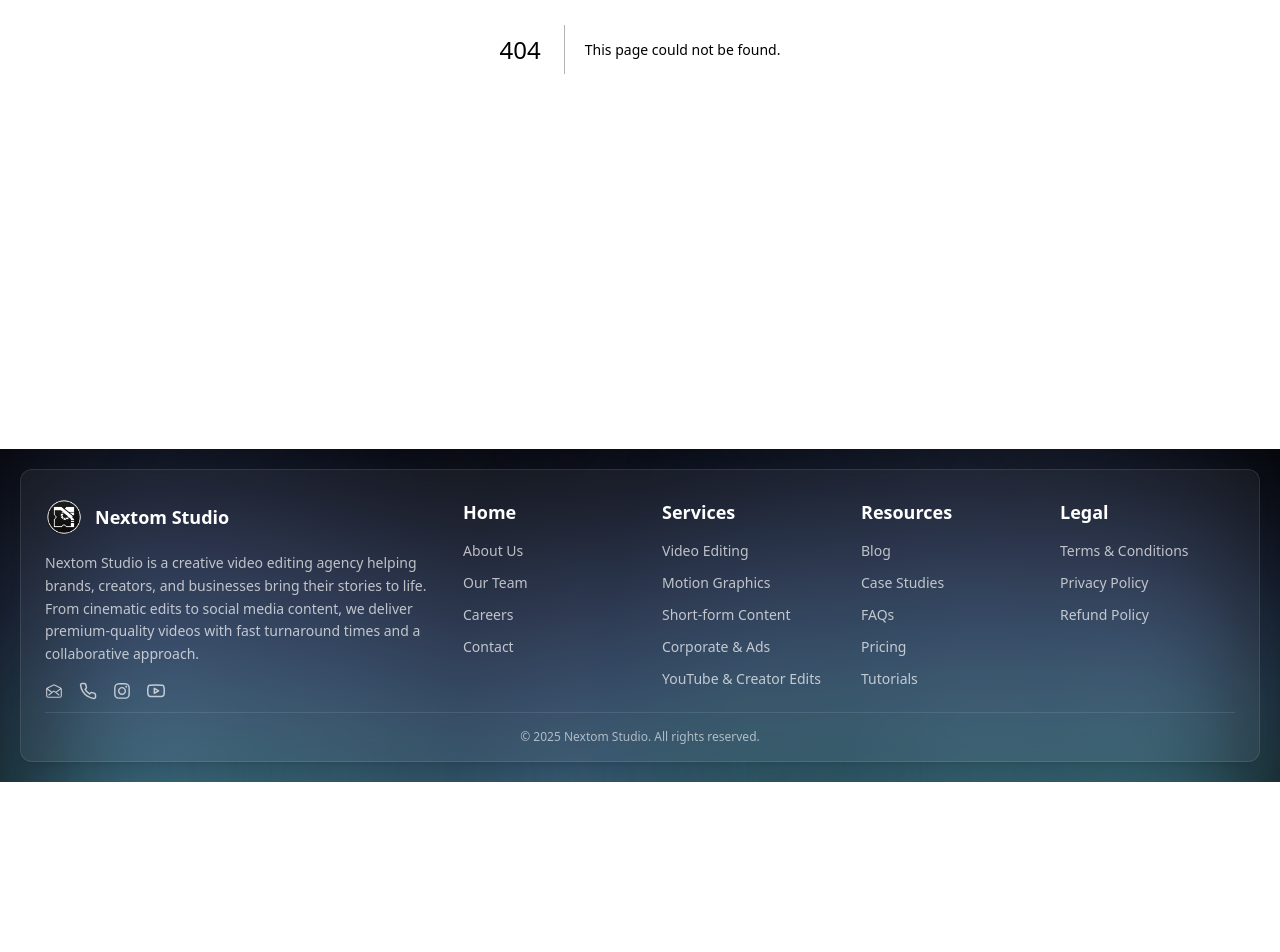
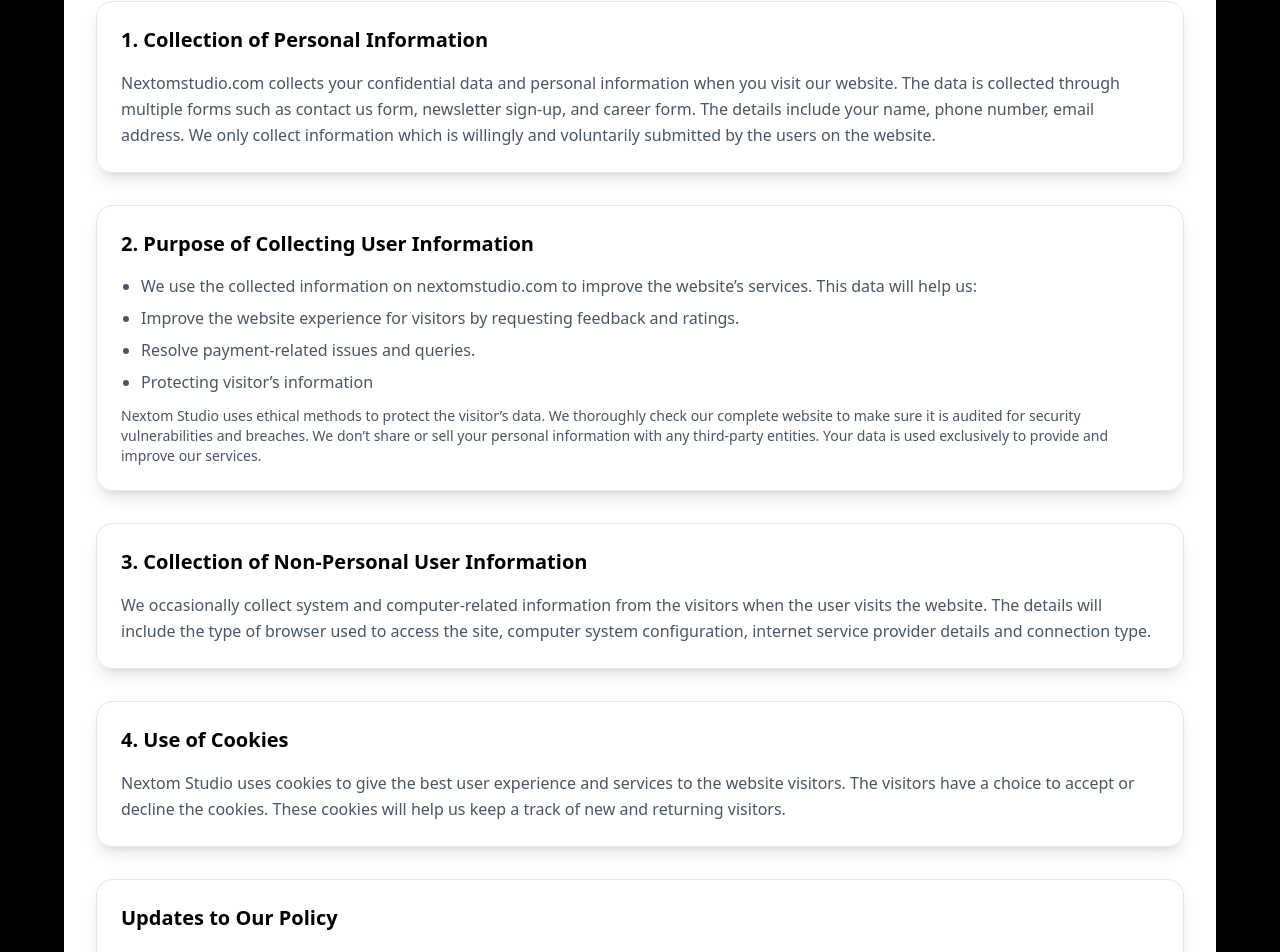
Before and after one commit to Vinayku766/nextom-studio, a Next.js app: page /privacy in a window 1280 px wide. Before the commit this address had no page. Shown: the part 351-1303 px from the top of the page. Before the commit the page ends 1133 px from the top, so only its background shows below. Built offline with nearby package versions, Linux system fonts and the light colour scheme.

Commit message:
added privacy and refund page

```diff
--- a/src/app/globals.css
+++ b/src/app/globals.css
@@ -7,6 +7,10 @@
   --font-poppins: "Poppins", sans-serif;
   --font-mont: "Montserrat", sans-serif;
   --font-roboto: "Roboto", sans-serif;
+}
+
+html, body{
+  scroll-behavior: smooth;
 }
 
 .box {
--- /dev/null
+++ b/src/app/privacy/page.js
@@ -0,0 +1,80 @@
+'use client';
+import React from 'react';
+
+const page = () => {
+
+  return (
+    <section className='relative overflow-hidden bg-black'>
+      <div className="max-w-6xl mx-auto pt-24 pb-20">
+       <div className='px-12 text-center text-white'>
+         <h1 className='text-lg md:text-xl font-semibold'>Privacy Policy for Nextom Studio</h1>
+         <h2 className='text-xl md:text-3xl font-bold my-6'>Where innovation <span className='bg-gradient-to-r from-primary-aqua to-secondary-blue bg-clip-text text-transparent'>meets confidentiality.</span></h2>
+         <p>Through this page, we are informing our website visitors about the policies regarding collecting, disclosure, and using personal information, if anyone decides to use our services. <br />Types of information we are collecting:
+         </p>
+       </div>
+        <div className="bg-white shadow-md rounded-xl p-8 mt-10">
+              <div className="grid gap-8">
+          <div className="p-6 rounded-2xl shadow-lg border border-gray-200 hover:shadow-xl transition">
+            <h3 className="text-xl font-semibold text-primary mb-4">
+              1. Collection of Personal Information
+            </h3>
+            <p className="leading-relaxed text-gray-600">
+             Nextomstudio.com collects your confidential data and personal information when you visit our website. The data is collected through multiple forms such as contact us form, newsletter sign-up, and career form. The details include your name, phone number, email address. We only collect information which is willingly and voluntarily submitted by the users on the website.
+            </p>
+          </div>
+
+          <div className="p-6 rounded-2xl shadow-lg border border-gray-200 hover:shadow-xl transition">
+            <h3 className="text-xl font-semibold text-primary mb-4">
+              2. Purpose of Collecting User Information
+            </h3>
+            <ul className="list-disc pl-5 space-y-2 text-gray-600">
+              <li>
+               We use the collected information on nextomstudio.com to improve the website’s services. This data will help us:
+              </li>
+              <li>
+                Improve the website experience for visitors by requesting feedback and ratings.
+              </li>
+              <li>
+               Resolve payment-related issues and queries.
+              </li>
+              <li>
+                Protecting visitor’s information
+              </li>
+            </ul>
+            <p className="mt-3 text-sm text-gray-600">
+              Nextom Studio uses ethical methods to protect the visitor’s data. We thoroughly check our complete website to make sure it is audited for security vulnerabilities and breaches. We don’t share or sell your personal information with any third-party entities. Your data is used exclusively to provide and improve our services.
+            </p>
+          </div>
+          <div className="p-6 rounded-2xl shadow-lg border border-gray-200 hover:shadow-xl transition">
+            <h3 className="text-xl font-semibold text-primary mb-4">
+              3. Collection of Non-Personal User Information
+            </h3>
+            <p className="leading-relaxed text-gray-600">
+            We occasionally collect system and computer-related information from the visitors when the user visits the website. The details will include the type of browser used to access the site, computer system configuration, internet service provider details and connection type.
+            </p>
+          </div>
+
+          <div className="p-6 rounded-2xl shadow-lg border border-gray-200 hover:shadow-xl transition">
+            <h3 className="text-xl font-semibold text-primary mb-4">
+              4. Use of Cookies
+            </h3>
+            <p className="leading-relaxed text-gray-600">
+             Nextom Studio uses cookies to give the best user experience and services to the website visitors. The visitors have a choice to accept or decline the cookies. These cookies will help us keep a track of new and returning visitors.
+            </p>
+          </div>
+            <div className="p-6 rounded-2xl shadow-lg border border-gray-200 hover:shadow-xl transition">
+            <h3 className="text-xl font-semibold text-primary mb-4">
+            Updates to Our Policy
+            </h3>
+            <p className="leading-relaxed text-gray-600">
+             This Privacy Policy may be updated periodically to reflect changes in our practices. We advise you to review this page occasionally to stay informed. Any changes become effective immediately upon being posted.
+            </p>
+          </div>
+        </div>
+      </div>
+      </div>
+    </section>
+  )
+}
+
+export default page
--- /dev/null
+++ b/src/app/refund/page.js
@@ -0,0 +1,90 @@
+'use client';
+import React from 'react';
+
+const page = () => {
+
+  return (
+    <section className='relative overflow-hidden bg-black'>
+      {/* <div className="absolute inset-0 bg-gradient-to-t from-black/80 to-transparent/80 pointer-events-none"></div> */}
+      <div className="max-w-6xl mx-auto pt-24 pb-20">
+       <div className='px-12 text-center text-white'>
+         <h1 className='text-lg md:text-xl font-semibold'>Refund & Cancellation Policy</h1>
+         <h2 className='text-xl md:text-3xl font-bold my-6'>Creative Work, <span className='bg-gradient-to-r from-primary-aqua to-secondary-blue bg-clip-text text-transparent'>Transparent Terms.</span></h2>
+         <p>At Nextom Studio, we are committed to delivering high-quality services at fair and transparent prices. {<br />} Our goal is to ensure that every client is satisfied with the work we provide. Following are the policies regarding payment:
+         </p>
+       </div>
+        <div className="bg-white shadow-md rounded-xl p-8 mt-10">
+              <div className="grid gap-8">
+          {/* Advance Payment */}
+          <div className="p-6 rounded-2xl shadow-lg border border-gray-200 hover:shadow-xl transition">
+            <h3 className="text-xl font-semibold text-primary mb-4">
+              1. Advance Payment
+            </h3>
+            <p className="leading-relaxed text-gray-600">
+              For all services (Video Production, Editing, Graphic Designing,
+              Influencer Marketing, etc.), we require{" "}
+              <span className="font-medium text-gray-900">50% advance payment</span>{" "}
+              at the time of confirming the purchase order. Work begins only
+              after the advance payment is received.
+            </p>
+          </div>
+
+          {/* Cancellations & Refunds */}
+          <div className="p-6 rounded-2xl shadow-lg border border-gray-200 hover:shadow-xl transition">
+            <h3 className="text-xl font-semibold text-primary mb-4">
+              2. Cancellations & Refunds
+            </h3>
+            <ul className="list-disc pl-5 space-y-2 text-gray-600">
+              <li>
+                If the project is <span className="font-medium">not yet started</span>,
+                you’ll be eligible for a complete refund.
+              </li>
+              <li>
+                If the project is <span className="font-medium">less than 50% complete</span>,
+                you may be eligible for a partial refund.
+              </li>
+              <li>
+                If the project is <span className="font-medium">more than 50% complete</span>,
+                refunds may not apply, unless otherwise specified in the contract.
+              </li>
+            </ul>
+            <p className="mt-3 text-gray-600">
+              The exact refund amount will be clearly communicated and documented in
+              the agreement before the work begins.
+            </p>
+          </div>
+
+          {/* Refund Processing */}
+          <div className="p-6 rounded-2xl shadow-lg border border-gray-200 hover:shadow-xl transition">
+            <h3 className="text-xl font-semibold text-primary mb-4">
+              3. Refund Processing
+            </h3>
+            <p className="leading-relaxed text-gray-600">
+              If a refund is approved by our team, it will be processed within{" "}
+              <span className="font-medium">5-8 working days</span> and credited to the{" "}
+              <span className="font-medium">original payment method</span>. A small
+              service fee or percentage of the order value may be retained to cover
+              resources, time, and workforce invested in your project.
+            </p>
+          </div>
+
+          {/* Company Rights */}
+          <div className="p-6 rounded-2xl shadow-lg border border-gray-200 hover:shadow-xl transition">
+            <h3 className="text-xl font-semibold text-primary mb-4">
+              4. Company Rights
+            </h3>
+            <p className="leading-relaxed text-gray-600">
+              We reserve the right to withhold or cancel any order if it does not
+              align with our real-time policies or business values. In such cases,
+              our representative will contact you through your registered email ID
+              and/or phone number to resolve the matter.
+            </p>
+          </div>
+        </div>
+      </div>
+      </div>
+    </section>
+  )
+}
+
+export default page
```
